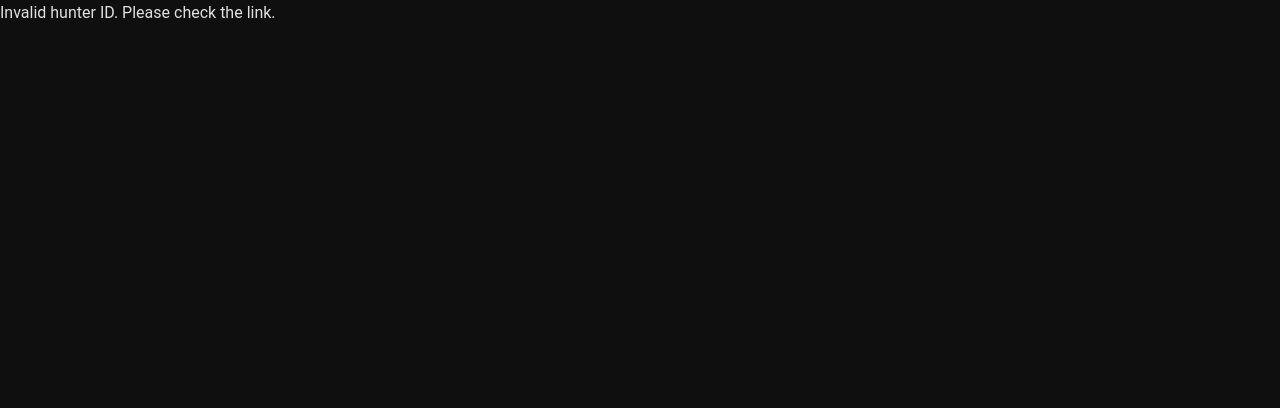
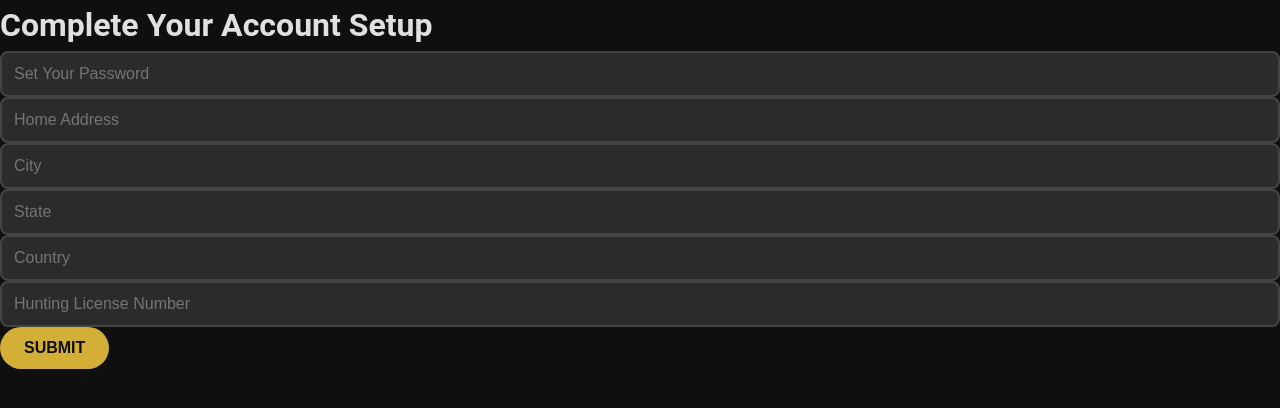
Before and after one commit to 88byte/wildcommand, a React (Create React App) app: page /hunter-setup in a window 1280 px wide. Shown: the top 408 px of the page. Built offline with nearby package versions, Linux system fonts and the light colour scheme; no server answers.

Commit message:
Switch to hash

```diff
--- a/src/App.js
+++ b/src/App.js
@@ -1,7 +1,7 @@
 import React, { useState, useEffect } from "react";
 import { auth } from "./firebase";
 import { onAuthStateChanged } from "firebase/auth";
-import { HashRouter as Router, Route, Routes, Navigate, Link, useLocation } from "react-router-dom";
+import { HashRouter as Router, Route, Routes, Navigate, useLocation } from "react-router-dom";
 import Signup from "./components/Signup";
 import Login from "./components/Login";
 import Dashboard from "./components/Dashboard";
@@ -15,7 +15,7 @@ const App = () => {
   const [userRole, setUserRole] = useState(null);
   const [accountSetupComplete, setAccountSetupComplete] = useState(false);
 
-  // Handle authentication state
+  // Handle authentication state and fetch user claims
   useEffect(() => {
     const unsubscribe = onAuthStateChanged(auth, async (currentUser) => {
       setUser(currentUser);
@@ -34,10 +34,14 @@ const App = () => {
 
   const location = useLocation();
 
-  // Allow the user to access hunter-setup even if not authenticated
-  // This prevents the login screen from appearing if the hunter isn't logged in but accesses the /hunter-setup route
+  // Allow hunters to access the hunter setup even if not fully authenticated
   if (!user && location.pathname === '/hunter-setup') {
     return <HunterSetup />; // Directly render HunterSetup for unauthenticated users
+  }
+
+  // Redirect hunters to the setup page if their profile is incomplete after login
+  if (user && userRole === 'hunter' && !accountSetupComplete && location.pathname !== '/hunter-setup') {
+    return <Navigate to="/hunter-setup" />;
   }
 
   // Redirect if authenticated but on login/signup
@@ -63,12 +67,12 @@ const App = () => {
                   <h1 className="hero-title">Conquer the Wild.</h1>
                   <h2 className="hero-subtitle">Command the Hunt.</h2>
                   <div className="hero-buttons">
-                    <Link to="/signup">
+                    <Navigate to="/signup">
                       <button className="signup-btn">Sign Up</button>
-                    </Link>
-                    <Link to="/login">
+                    </Navigate>
+                    <Navigate to="/login">
                       <button className="login-btn">Log In</button>
-                    </Link>
+                    </Navigate>
                   </div>
                 </div>
               </div>
@@ -79,11 +83,6 @@ const App = () => {
         {/* Hunter Account Setup Route */}
         {/* Allowing access even if user is not authenticated */}
         <Route path="/hunter-setup" element={<HunterSetup />} />
-
-        {/* Redirect hunters to setup if not complete */}
-        {userRole === 'hunter' && !accountSetupComplete && location.pathname !== '/hunter-setup' && (
-          <Navigate to="/hunter-setup" />
-        )}
 
         {/* Protected Routes */}
         {user && userRole !== 'hunter' && (
--- a/src/components/HunterSetup.js
+++ b/src/components/HunterSetup.js
@@ -1,53 +1,57 @@
 import React, { useState, useEffect } from 'react';
-import { useNavigate, useLocation } from 'react-router-dom';
-import { db } from '../firebase'; // Assuming you're importing Firestore
-import { doc, getDoc } from 'firebase/firestore';
+import { useNavigate } from 'react-router-dom';
+import { db, auth } from '../firebase';
+import { doc, updateDoc } from 'firebase/firestore';
+import { updatePassword } from 'firebase/auth';
 
 const HunterSetup = () => {
-  const location = useLocation();
-  const queryParams = new URLSearchParams(location.search);
-  const hunterId = queryParams.get('hunterId');  // Extract the hunterId from the URL
-  const [hunterData, setHunterData] = useState(null);
+  const [password, setPassword] = useState('');
+  const [address, setAddress] = useState('');
+  const [city, setCity] = useState('');
+  const [state, setState] = useState('');
+  const [country, setCountry] = useState('');
+  const [licenseNumber, setLicenseNumber] = useState('');
   const [error, setError] = useState(null);
+  const navigate = useNavigate();
 
-  console.log("Hunter ID from URL:", hunterId);  // Log the hunterId to verify it's being captured
+  const handleSubmit = async () => {
+    if (!password || !address || !city || !state || !country || !licenseNumber) {
+      setError('All fields are required.');
+      return;
+    }
 
-  useEffect(() => {
-    const fetchHunterData = async () => {
-      try {
-        const docRef = doc(db, 'outfitters', 'outfitterId', 'hunters', hunterId); // Make sure the path is correct
-        const hunterDoc = await getDoc(docRef);
-        if (hunterDoc.exists()) {
-          setHunterData(hunterDoc.data());
-        } else {
-          setError('Hunter not found.');
-        }
-      } catch (err) {
-        setError('Failed to load hunter data.');
-      }
-    };
+    try {
+      // Update hunter details in Firestore
+      const user = auth.currentUser;
+      await updateDoc(doc(db, 'outfitters', 'outfitterId', 'hunters', user.uid), {
+        address,
+        city,
+        state,
+        country,
+        licenseNumber,
+        accountSetupComplete: true,
+      });
 
-    if (hunterId) {
-      fetchHunterData();
+      // Optionally, update the password
+      await updatePassword(user, password);
+
+      navigate('/hunter-dashboard');
+    } catch (error) {
+      setError('Error updating your profile.');
     }
-  }, [hunterId]);
-
-  if (!hunterId) {
-    return <p>Invalid hunter ID. Please check the link.</p>;
-  }
+  };
 
   return (
-    <div className="hunter-setup-container">
-      <h1>Hunter Setup Page</h1>
+    <div>
+      <h1>Complete Your Account Setup</h1>
       {error && <p style={{ color: 'red' }}>{error}</p>}
-      {hunterData ? (
-        <div>
-          <p>Welcome, {hunterData.name}</p>
-          {/* Add your form to update the hunter information here */}
-        </div>
-      ) : (
-        <p>Loading hunter information...</p>
-      )}
+      <input type="password" placeholder="Set Your Password" value={password} onChange={(e) => setPassword(e.target.value)} />
+      <input type="text" placeholder="Home Address" value={address} onChange={(e) => setAddress(e.target.value)} />
+      <input type="text" placeholder="City" value={city} onChange={(e) => setCity(e.target.value)} />
+      <input type="text" placeholder="State" value={state} onChange={(e) => setState(e.target.value)} />
+      <input type="text" placeholder="Country" value={country} onChange={(e) => setCountry(e.target.value)} />
+      <input type="text" placeholder="Hunting License Number" value={licenseNumber} onChange={(e) => setLicenseNumber(e.target.value)} />
+      <button onClick={handleSubmit}>Submit</button>
     </div>
   );
 };
```
Also changed, not shown: 2 other files (tests, documents, lock files or other folders).
